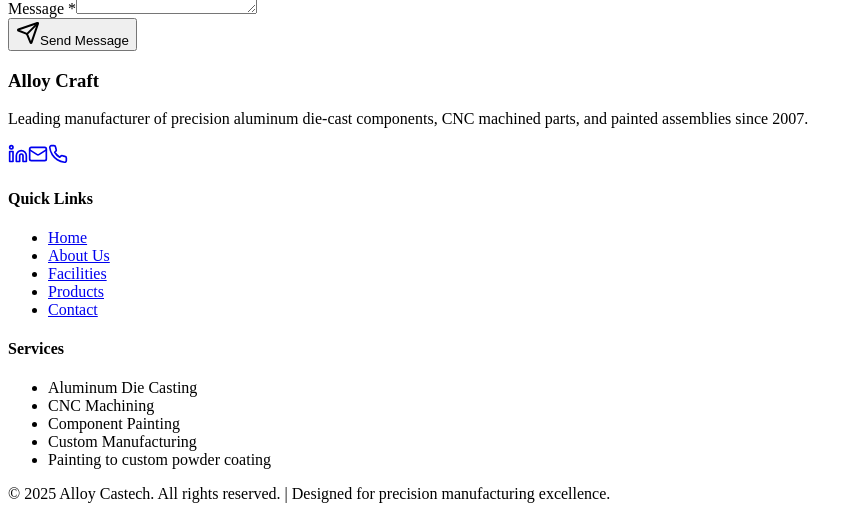
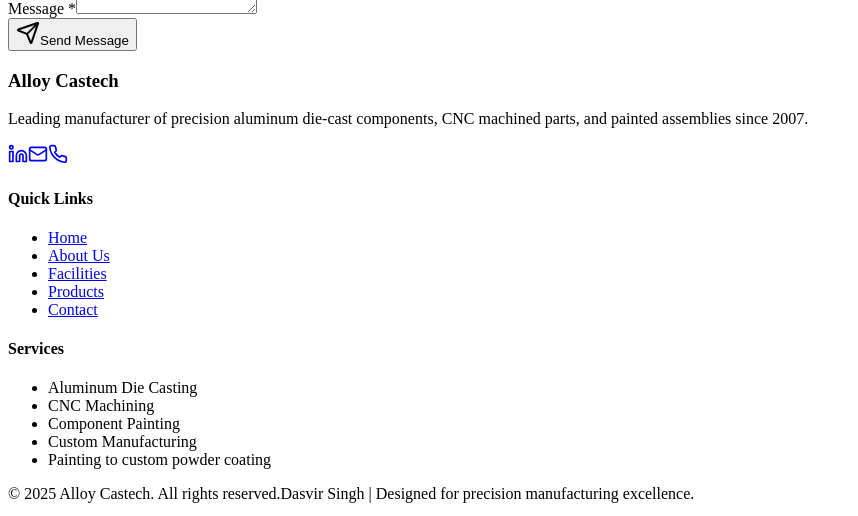
Before and after one commit to Dasvir275/alloy-craft-windows-source, a React (Vite) app in the folder client/: page /contact in a window 1280 px wide. Shown: the part 1042-1558 px from the top of the page, without its empty margins (0-858 px from the left). Built offline with nearby package versions, Linux system fonts and the light colour scheme.

Commit message:
Update footer.tsx

```diff
--- a/client/src/components/footer.tsx
+++ b/client/src/components/footer.tsx
@@ -7,7 +7,7 @@
       <div className="max-w-7xl mx-auto px-4 sm:px-6 lg:px-8">
         <div className="grid md:grid-cols-4 gap-8">
           <div className="col-span-1 md:col-span-2">
-            <h3 className="text-xl font-bold mb-4">Alloy Craft</h3>
+            <h3 className="text-xl font-bold mb-4">Alloy Castech</h3>
             <p className="text-gray-300 mb-4 max-w-md">
               Leading manufacturer of precision aluminum die-cast components, CNC machined parts, and painted assemblies since 2007.
             </p>
@@ -57,7 +57,7 @@
         </div>
 
         <div className="border-t border-gray-800 mt-8 pt-8 text-center text-gray-400">
-          <p>&copy; 2025 Alloy Castech. All rights reserved. | Designed for precision manufacturing excellence.</p>
+          <p>&copy; 2025 Alloy Castech. All rights reserved.Dasvir Singh | Designed for precision manufacturing excellence.</p>
         </div>
       </div>
     </footer>
```
